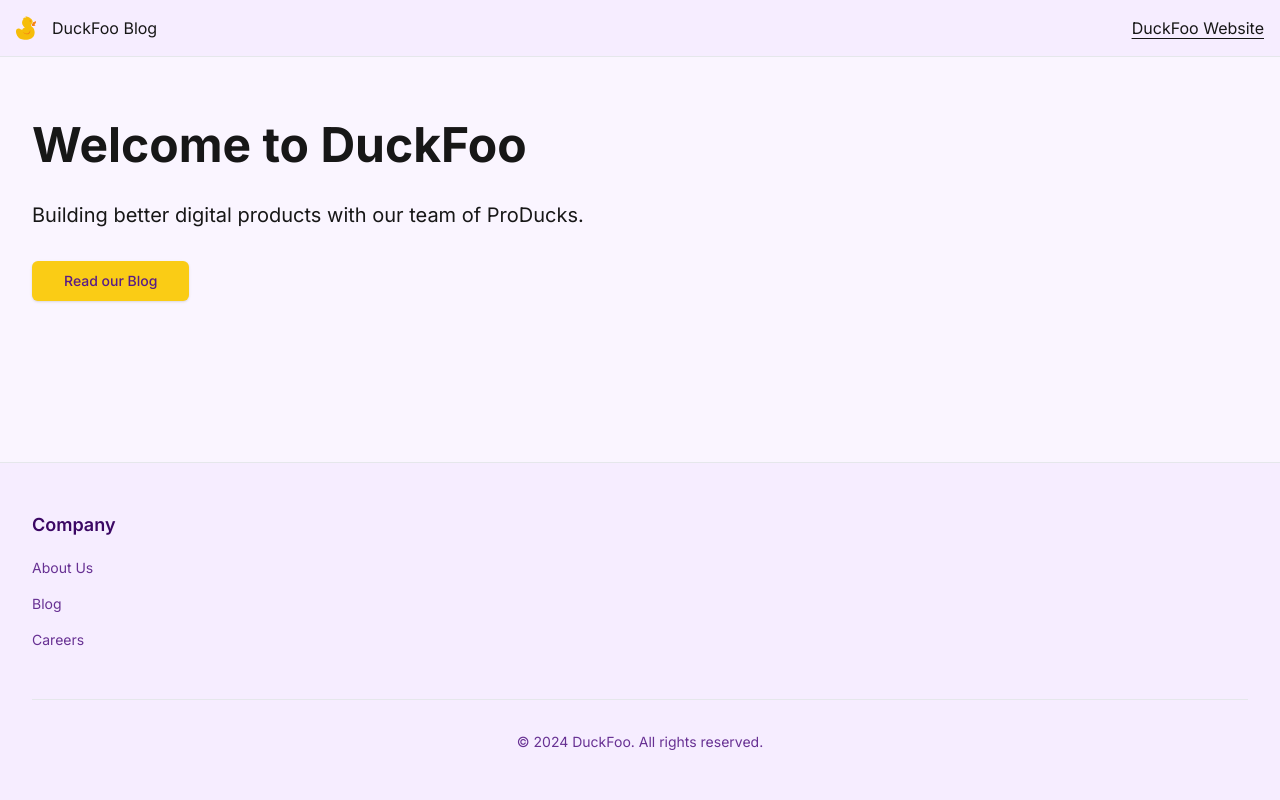
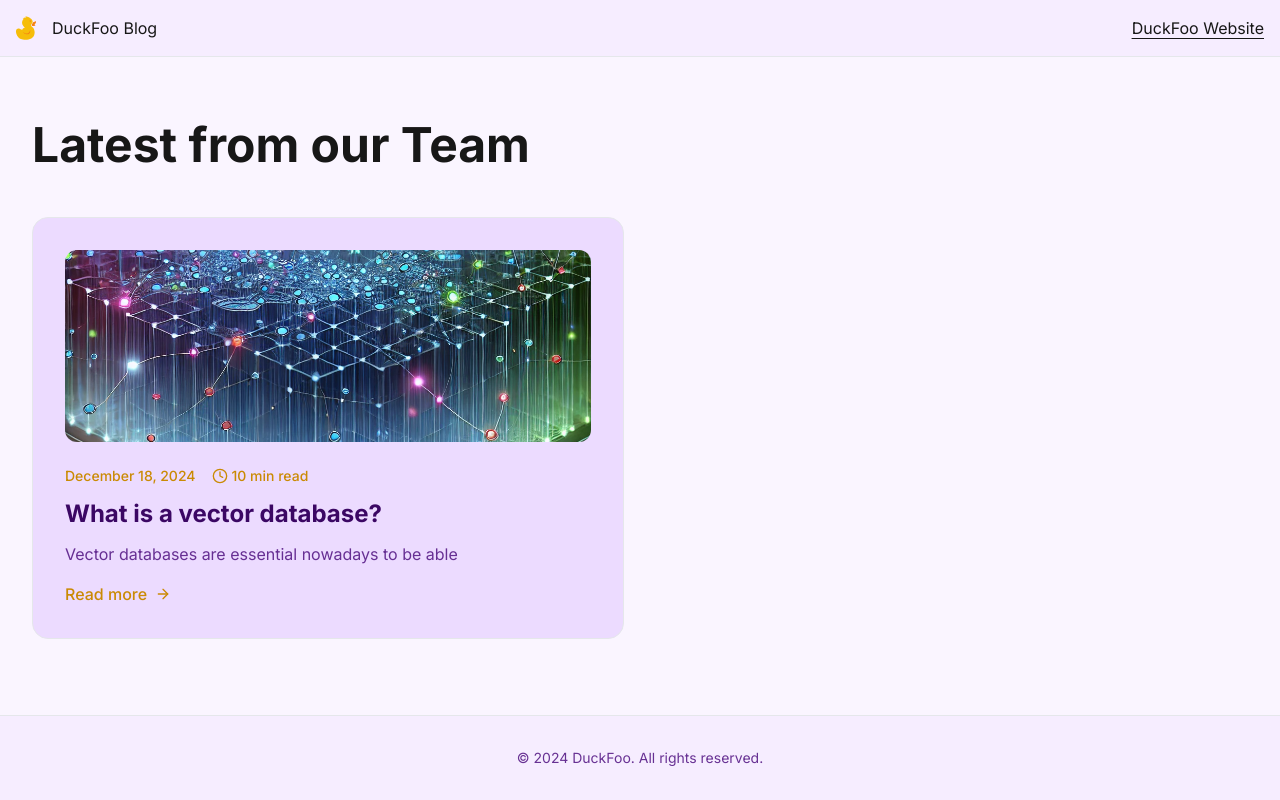
Before and after one commit to DuckFooDev/duckfoo-blog, a Next.js app: page / in a window 1280 px wide. Built offline with nearby package versions, Linux system fonts and the light colour scheme.

Commit message:
directory fixes

```diff
--- a/src/app/blog/[id]/not-found.tsx
+++ b/src/app/[id]/not-found.tsx
@@ -6,7 +6,7 @@ export default function NotFound() {
       <h2 className="text-3xl font-bold mb-4">Post Not Found</h2>
       <p className="text-muted-foreground mb-8">Could not find the requested blog post.</p>
       <Link
-        href="/blog"
+        href="/"
         className="inline-flex h-10 items-center justify-center rounded-md bg-yellow-400 px-8 text-sm font-medium text-purple-900 shadow transition-colors hover:bg-yellow-500"
       >
         Back to Blog
--- a/src/app/blog/layout.tsx
+++ /dev/null
@@ -1,12 +0,0 @@
-export const metadata = {
-  title: 'Blog - DuckFoo',
-  description: 'Latest insights and updates from the DuckFoo team',
-}
-
-export default function BlogLayout({
-  children,
-}: {
-  children: React.ReactNode
-}) {
-  return children
-}
--- a/src/app/blog/page.tsx
+++ /dev/null
@@ -1,44 +0,0 @@
-import Link from 'next/link'
-import Image from 'next/image'
-import { Clock, ArrowRight } from 'lucide-react'
-
-import { posts } from './posts/posts'
-
-export default function BlogPage() {
-  return (
-    <div className="container mx-auto py-16 space-y-8">
-      <h1 className="text-5xl font-bold mb-12">Latest from our Team</h1>
-      <div className="grid md:grid-cols-2 gap-8">
-        {Object.values(posts).map((post) => (
-          <Link
-            key={post.id}
-            href={`/blog/${post.id}`}
-            className="group rounded-2xl border bg-purple-200/80 dark:bg-[#1A0826] p-8 transition-colors hover:bg-purple-300/80 dark:hover:bg-[#2A0D3D]"
-          >
-            <div className="relative h-48 mb-6 rounded-xl overflow-hidden">
-              <Image
-                src={post.image}
-                alt={post.title}
-                fill
-                className="object-cover"
-              />
-            </div>
-            <div className="flex items-center gap-4 text-yellow-600 dark:text-yellow-300 text-sm mb-3 font-medium">
-              <span>{post.date}</span>
-              <span className="flex items-center gap-1">
-                <Clock className="w-4 h-4" />
-                {post.readingTime}
-              </span>
-            </div>
-            <h2 className="text-2xl font-bold mb-3 text-purple-950 dark:text-white">{post.title}</h2>
-            <p className="text-purple-900/90 dark:text-purple-100/90 mb-4">{post.excerpt}</p>
-            <div className="flex items-center text-yellow-600 dark:text-yellow-300 font-medium">
-              Read more
-              <ArrowRight className="w-4 h-4 ml-2 group-hover:translate-x-2 transition-transform" />
-            </div>
-          </Link>
-        ))}
-      </div>
-    </div>
-  )
-}
--- a/src/app/page.tsx
+++ b/src/app/page.tsx
@@ -1,18 +1,44 @@
 import Link from 'next/link'
+import Image from 'next/image'
+import { Clock, ArrowRight } from 'lucide-react'
 
-export default function HomePage() {
+import { posts } from './posts/posts'
+
+export default function BlogPage() {
   return (
-    <div className="container py-16">
-      <h1 className="text-5xl font-bold mb-8">Welcome to DuckFoo</h1>
-      <p className="text-xl text-muted-foreground mb-8">
-        Building better digital products with our team of ProDucks.
-      </p>
-      <Link
-        href="/blog"
-        className="inline-flex h-10 items-center justify-center rounded-md bg-yellow-400 px-8 text-sm font-medium text-purple-900 shadow transition-colors hover:bg-yellow-500"
-      >
-        Read our Blog
-      </Link>
+    <div className="container mx-auto py-16 space-y-8">
+      <h1 className="text-5xl font-bold mb-12">Latest from our Team</h1>
+      <div className="grid md:grid-cols-2 gap-8">
+        {Object.values(posts).map((post) => (
+          <Link
+            key={post.id}
+            href={`/${post.id}`}
+            className="group rounded-2xl border bg-purple-200/80 dark:bg-[#1A0826] p-8 transition-colors hover:bg-purple-300/80 dark:hover:bg-[#2A0D3D]"
+          >
+            <div className="relative h-48 mb-6 rounded-xl overflow-hidden">
+              <Image
+                src={post.image}
+                alt={post.title}
+                fill
+                className="object-cover"
+              />
+            </div>
+            <div className="flex items-center gap-4 text-yellow-600 dark:text-yellow-300 text-sm mb-3 font-medium">
+              <span>{post.date}</span>
+              <span className="flex items-center gap-1">
+                <Clock className="w-4 h-4" />
+                {post.readingTime}
+              </span>
+            </div>
+            <h2 className="text-2xl font-bold mb-3 text-purple-950 dark:text-white">{post.title}</h2>
+            <p className="text-purple-900/90 dark:text-purple-100/90 mb-4">{post.excerpt}</p>
+            <div className="flex items-center text-yellow-600 dark:text-yellow-300 font-medium">
+              Read more
+              <ArrowRight className="w-4 h-4 ml-2 group-hover:translate-x-2 transition-transform" />
+            </div>
+          </Link>
+        ))}
+      </div>
     </div>
   )
 }
--- a/src/components/footer.tsx
+++ b/src/components/footer.tsx
@@ -3,10 +3,13 @@ import Link from 'next/link'
 export function Footer() {
   return (
     <footer className="border-t bg-purple-100/95 dark:bg-[#1A0826]/95 backdrop-blur supports-[backdrop-filter]:bg-purple-100/60 dark:supports-[backdrop-filter]:bg-[#1A0826]/60">
-      <div className="container px-4 sm:px-6 lg:px-8 py-12">
-        <div className="grid grid-cols-2 md:grid-cols-4 gap-8">
-          <div>
-            <h3 className="text-lg font-semibold mb-4 text-purple-950 dark:text-white">Company</h3>
+      <div className="px-4 sm:px-6 lg:px-8 py-8">
+      <p className="text-sm text-purple-900/90 dark:text-purple-100/90 text-center">
+            © {new Date().getFullYear()} DuckFoo. All rights reserved.
+          </p>
+        {/* <div className="grid grid-cols-2 md:grid-cols-4 gap-8"> */}
+          {/* <div> */}
+            {/* <h3 className="text-lg font-semibold mb-4 text-purple-950 dark:text-white">Company</h3>
             <ul className="space-y-3">
               <li>
                 <Link href="/about" className="text-sm text-purple-900/90 dark:text-purple-100/90 hover:text-yellow-600 dark:hover:text-yellow-300">
@@ -14,7 +17,7 @@ export function Footer() {
                 </Link>
               </li>
               <li>
-                <Link href="/blog" className="text-sm text-purple-900/90 dark:text-purple-100/90 hover:text-yellow-600 dark:hover:text-yellow-300">
+                <Link href="/" className="text-sm text-purple-900/90 dark:text-purple-100/90 hover:text-yellow-600 dark:hover:text-yellow-300">
                   Blog
                 </Link>
               </li>
@@ -23,15 +26,13 @@ export function Footer() {
                   Careers
                 </Link>
               </li>
-            </ul>
-          </div>
+            </ul> */}
+          {/* </div> */}
           {/* Repeat the same pattern for other sections */}
-        </div>
-        <div className="mt-12 pt-8 border-t">
-          <p className="text-sm text-purple-900/90 dark:text-purple-100/90 text-center">
-            © {new Date().getFullYear()} DuckFoo. All rights reserved.
-          </p>
-        </div>
+        {/* </div> */}
+        {/* <div className="mt-12 pt-8 border-t">
+
+        </div> */}
       </div>
     </footer>
   )
--- a/src/components/header.tsx
+++ b/src/components/header.tsx
@@ -10,8 +10,8 @@ export function Header() {
 
   return (
     <header className="flex justify-between sticky p-4 top-0 z-50 w-full border-b bg-purple-100/95 dark:bg-[#1A0826]/95 backdrop-blur supports-[backdrop-filter]:bg-purple-100/60 dark:supports-[backdrop-filter]:bg-[#1A0826]/60">
-      <div className="flex gap-4">
-        <Image alt="logo" src={duckLogo} width={20} height={20} /><Link href={"/blog"}>DuckFoo Blog</Link>
+      <div >
+        <Link className="flex gap-4" href={"/"}><Image alt="logo" src={duckLogo} width={20} height={20} />DuckFoo Blog</Link>
       </div>
 
       <div className="flex gap-4 underline underline-offset-4">
```
Also changed, not shown: src/app/[id]/like-button.tsx (renamed from src/app/blog/[id]/like-button.tsx), src/app/[id]/page.tsx (renamed from src/app/blog/[id]/page.tsx), src/app/posts/posts.ts (renamed from src/app/blog/posts/posts.ts), src/app/posts/vector-databases.ts (renamed from src/app/blog/posts/vector-databases.ts).
